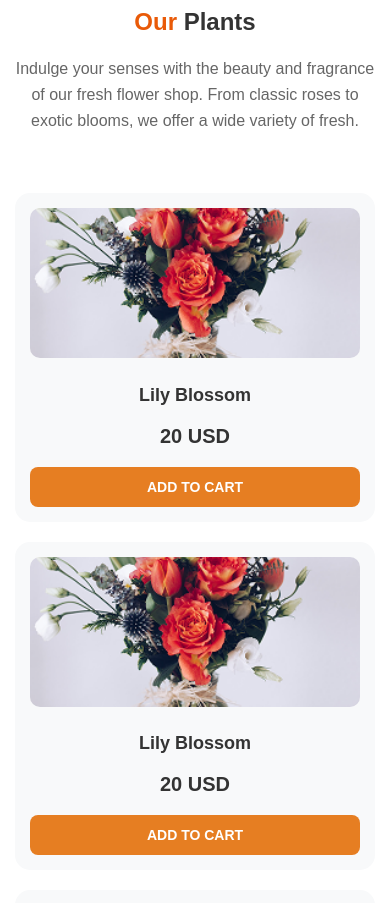
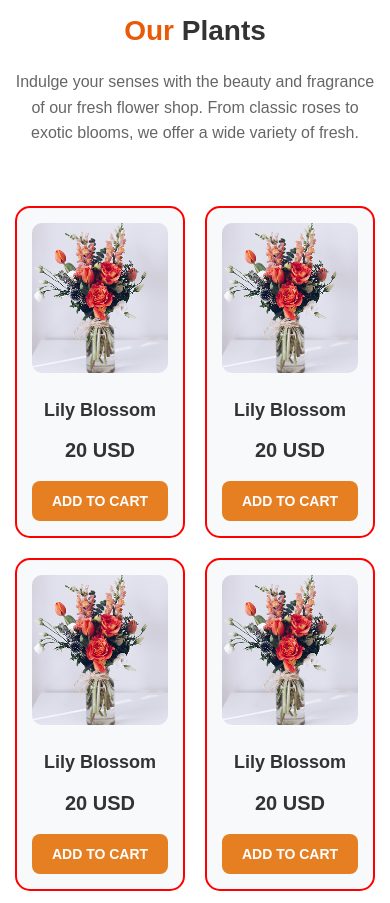
Before and after one commit to VRCvaskor111/Responsive-Flowers, a plain HTML site: page index.html in a window 390 px wide. Shown: the part 794-1697 px from the top of the page. Drawn offline with Linux system fonts and the light colour scheme.

Commit message:
work on our plant section

```diff
--- a/styles.css
+++ b/styles.css
@@ -366,21 +366,7 @@ body {
 }
 
 
-/* .check-icon {
-    display: block;
-    font-size: 24px;
-    font-weight: bold;
-    margin-bottom: 5px;
-    background: #27ae60;
-    color: white;
-    width: 30px;
-    height: 30px;
-    border-radius: 50%;
-    display: flex;
-    align-items: center;
-    justify-content: center;
-    margin: 0 auto 5px;
-} */
+
 
 
 .text-top,
@@ -413,7 +399,7 @@ body {
 
 .lover-text li::before {
     content: "•";
-    color: #000000 50%;
+    color: #000000 ;
     font-size: 20px;
     position: absolute;
     left: 0;
@@ -552,7 +538,7 @@ body {
 }
 
 /* Mobile Responsiveness */
-@media (max-width: 768px) {
+@media screen and (max-width: 576px) {
     .container {
         padding: 0 15px;
     }
@@ -591,12 +577,13 @@ body {
     }
 
     .plants-grid {
-        grid-template-columns: repeat(2, 1fr);
+        grid-template-columns: 1fr 1fr;
         gap: 20px;
     }
 
     .plant-card {
         padding: 15px;
+        border: 2px solid red;
     }
 
     .plant-card img {
@@ -711,9 +698,9 @@ body {
     }
 }
 
-@media (max-width: 480px) {
+/* @media (max-width: 480px) {
     .plants-grid {
-        grid-template-columns: 1fr;
+        grid-template-columns: 1fr 1fr;
     }
 
     .banner-text h1 {
@@ -731,4 +718,4 @@ body {
     .section-header h2 {
         font-size: 24px;
     }
-}
+} */
```
